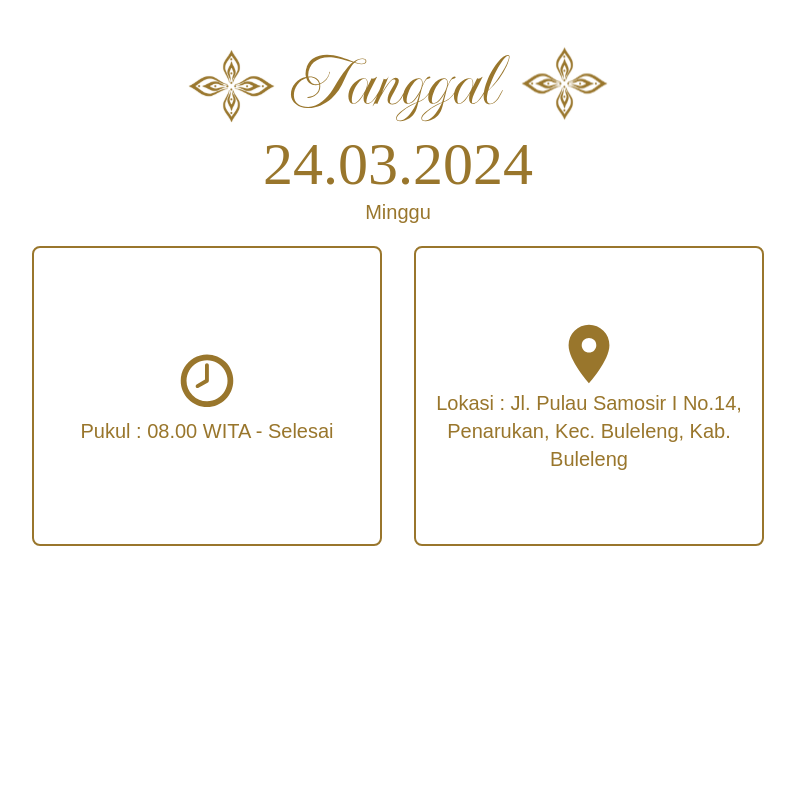
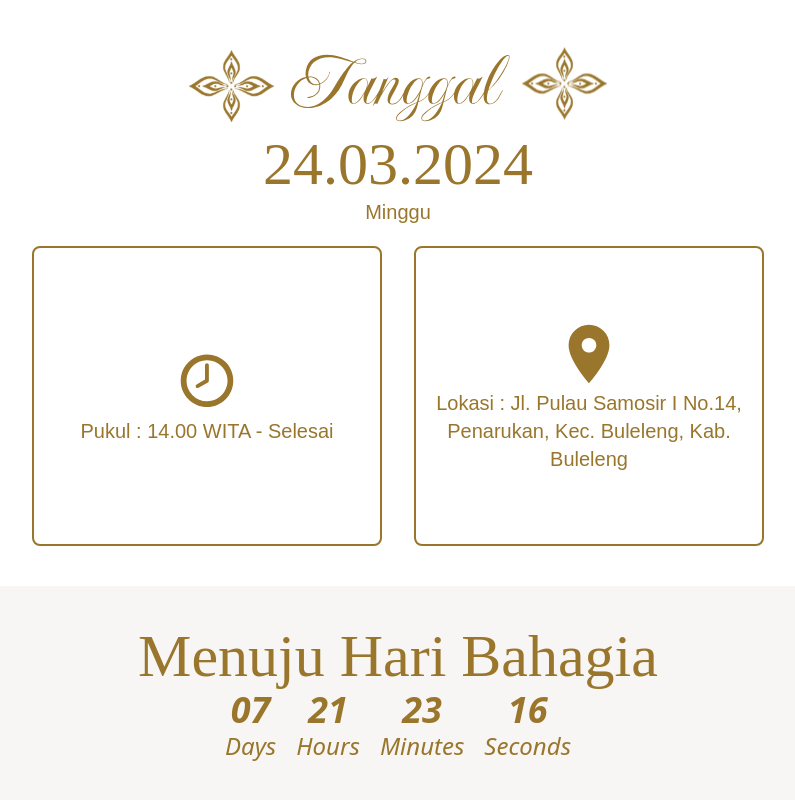
Before and after one commit to vinsdesign/Metatah, a Vue app: page /SecondPage in a window 1280 px wide. Shown: the part 3490-4290 px from the top of the page, without its empty margins (242-1037 px from the left). Before the commit the page ends 4036 px from the top, so only its background shows below. Built offline with nearby package versions, Linux system fonts and the light colour scheme.

Commit message:
feat: CountDownPage

```diff
--- /dev/null
+++ b/src/components/CountDown.vue
@@ -0,0 +1,113 @@
+<template>
+  <section class="flex justify-center items-center flex-col gap-1 bg-secondary py-10">
+    <h1
+      class="font-ImperialScript text-primary xxsm:text-2xl xsm:text-2xl sm:text-4xl md:text-4xl lg:text-5xl xl:text-6xl 2xl:text-7xl"
+    >
+      Menuju Hari Bahagia
+    </h1>
+    <div class="flex justify-center items-center gap-5">
+      <div
+        class="flex flex-col items-center xxsm:text-lg xsm:text-xl sm:text-2xl md:text-2xl lg:text-3xl xl:text-4xl 2xl:text-5xl text-primary italic"
+      >
+        <h2 id="day" class="font-bold">{{ displayDays }}</h2>
+        <h4
+          class="xxsm:text-sm xsm:text-md sm:text-md md:text-lg lg:text-xl xl:text-2xl 2xl:text-3xl text-primary"
+        >
+          Days
+        </h4>
+      </div>
+      <div
+        class="flex flex-col items-center xxsm:text-lg xsm:text-xl sm:text-2xl md:text-2xl lg:text-3xl xl:text-4xl 2xl:text-5xl text-primary italic"
+      >
+        <h2 id="hours" class="font-bold">{{ displayHours }}</h2>
+        <h4
+          class="xxsm:text-sm xsm:text-md sm:text-md md:text-lg lg:text-xl xl:text-2xl 2xl:text-3xl"
+        >
+          Hours
+        </h4>
+      </div>
+      <div
+        class="flex flex-col items-center xxsm:text-lg xsm:text-xl sm:text-2xl md:text-2xl lg:text-3xl xl:text-4xl 2xl:text-5xl text-primary italic"
+      >
+        <h2 id="minutes" class="font-bold">{{ displayMinutes }}</h2>
+        <h4
+          class="xxsm:text-sm xsm:text-md sm:text-md md:text-lg lg:text-xl xl:text-2xl 2xl:text-3xl"
+        >
+          Minutes
+        </h4>
+      </div>
+      <div
+        class="flex flex-col items-center xxsm:text-lg xsm:text-xl sm:text-2xl md:text-2xl lg:text-3xl xl:text-4xl 2xl:text-5xl text-primary italic"
+      >
+        <h2 id="seconds" class="font-bold">{{ displaySeconds }}</h2>
+        <h4
+          class="xxsm:text-sm xsm:text-md sm:text-md md:text-lg lg:text-xl xl:text-2xl 2xl:text-3xl"
+        >
+          Seconds
+        </h4>
+      </div>
+    </div>
+  </section>
+</template>
+<script>
+export default {
+  props: ['year', 'month', 'date', 'hour', 'minute', 'second', 'millisecond'],
+  data: () => ({
+    displayDays: 0,
+    displayHours: 0,
+    displayMinutes: 0,
+    displaySeconds: 0
+  }),
+  computed: {
+    _seconds: () => 1000,
+    _minutes() {
+      return this._seconds * 60
+    },
+    _hours() {
+      return this._minutes * 60
+    },
+    _days() {
+      return this._hours * 24
+    }
+    // end() {
+    //   return new Date(
+    //     this.year,
+    //     this.month,
+    //     this.day,
+    //     this.hour,
+    //     this.minute,
+    //     this.second,
+    //     this.millisecond
+    //   )
+    // }
+  },
+  mounted() {
+    this.showRemaining()
+  },
+  methods: {
+    formatNum: (num) => (num < 10 ? '0' + num : num),
+
+    showRemaining() {
+      const timer = setInterval(() => {
+        const now = new Date()
+        const end = new Date(2024, 2, 25, 0, 0, 0, 0)
+        const distance = end.getTime() - now.getTime()
+
+        if (distance < 0) {
+          clearInterval(timer)
+          return
+        }
+        const days = Math.floor(distance / this._days)
+        const hours = Math.floor((distance % this._days) / this._hours)
+        const minutes = Math.floor((distance % this._hours) / this._minutes)
+        const seconds = Math.floor((distance % this._minutes) / this._seconds)
+
+        this.displaySeconds = this.formatNum(seconds)
+        this.displayMinutes = this.formatNum(minutes)
+        this.displayHours = this.formatNum(hours)
+        this.displayDays = this.formatNum(days)
+      }, 1000)
+    }
+  }
+}
+</script>
--- a/src/components/Date.vue
+++ b/src/components/Date.vue
@@ -27,7 +27,9 @@ export default {
       Minggu
     </p>
   </section>
-  <section class="flex justify-center items-center xxsm:gap-5 lg:gap-8 xxsm:flex-col lg:flex-row">
+  <section
+    class="flex justify-center items-center xxsm:gap-5 lg:gap-8 xxsm:flex-col lg:flex-row mb-10"
+  >
     <div
       class="rounded-lg py-10 px-5 border-solid border-2 border-primary flex justify-center items-center flex-col text-center p-4 xxsm:w-[250px] xsm:w-[290px] sm:w-[380px] md:w-[500px] lg:w-[300px] lg:h-[300px] xl:w-[350px] transition ease-in-out delay-150 bg-white hover:-translate-y-1 hover:scale-110 duration-300 cursor-pointer"
     >
@@ -35,7 +37,7 @@ export default {
       <p
         class="text-primary font-poppins xxsm:text-xs xsm:text-sm sm:text-base md:text-lg lg:text-lg xl:text-xl 2xl:text-2xl"
       >
-        Pukul : 08.00 WITA - Selesai
+        Pukul : 14.00 WITA - Selesai
       </p>
     </div>
     <div
--- a/src/views/SecondPage.vue
+++ b/src/views/SecondPage.vue
@@ -3,13 +3,15 @@ import HeaderSecondPage from '@/components/HeaderSecondPage.vue'
 import OmSwastiastu from '@/components/OmSwastiastu.vue'
 import NamePage from '@/components/NamePage.vue'
 import Date from '@/components/Date.vue'
+import CountDown from '@/components/CountDown.vue'
 
 export default {
   components: {
     HeaderSecondPage,
     OmSwastiastu,
     NamePage,
-    Date
+    Date,
+    CountDown
   }
 }
 </script>
@@ -18,4 +20,5 @@ export default {
   <OmSwastiastu />
   <NamePage />
   <Date />
+  <CountDown />
 </template>
--- a/tailwind.config.js
+++ b/tailwind.config.js
@@ -28,7 +28,8 @@ export default {
         ImperialScript: ['"Imperial Script", "cursive"']
       },
       colors: {
-        primary: '#99762C'
+        primary: '#99762C',
+        secondary: '#F7F6F4'
       }
     }
   },
```
Also changed, not shown: 1 other file (tests, documents, lock files or other folders).
